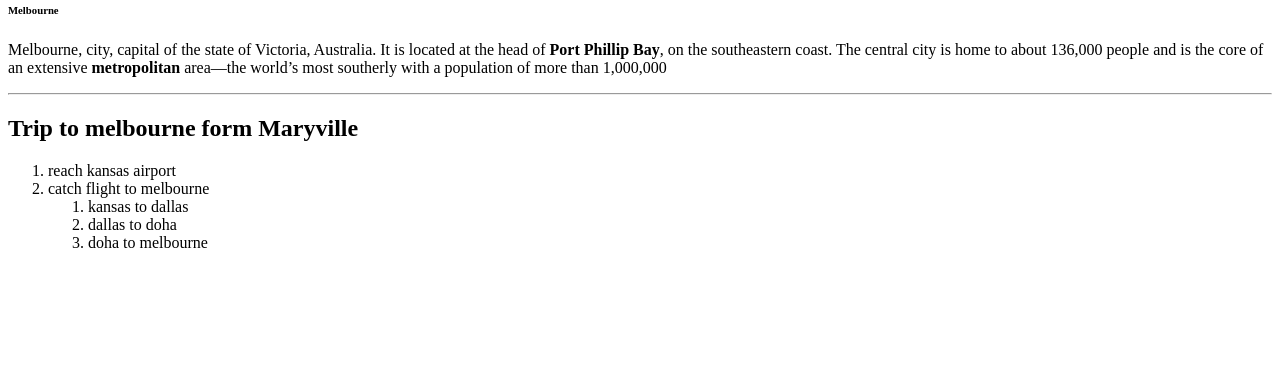
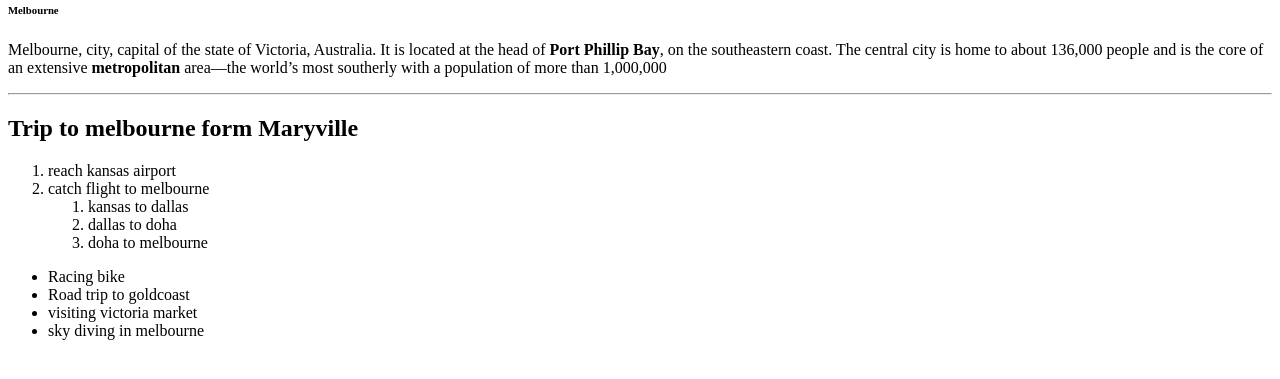
Before and after one commit to 44-563-WebApps-F21/webapps-f21-assignment-3-Shashi63, a plain HTML site: page index.html in a window 1280 px wide. Shown: the part 79-458 px from the top of the page. Drawn offline with Linux system fonts and the light colour scheme.

Commit message:
added unordered list

```diff
--- a/index.html
+++ b/index.html
@@ -29,3 +29,10 @@
         </li>
 
     </ol>
+    <ul>
+        <li>Racing bike</li>
+        <li>Road trip to goldcoast</li>
+        <li>visiting victoria market </li>
+        <li>sky diving in melbourne </li>
+
+    </ul>
```
